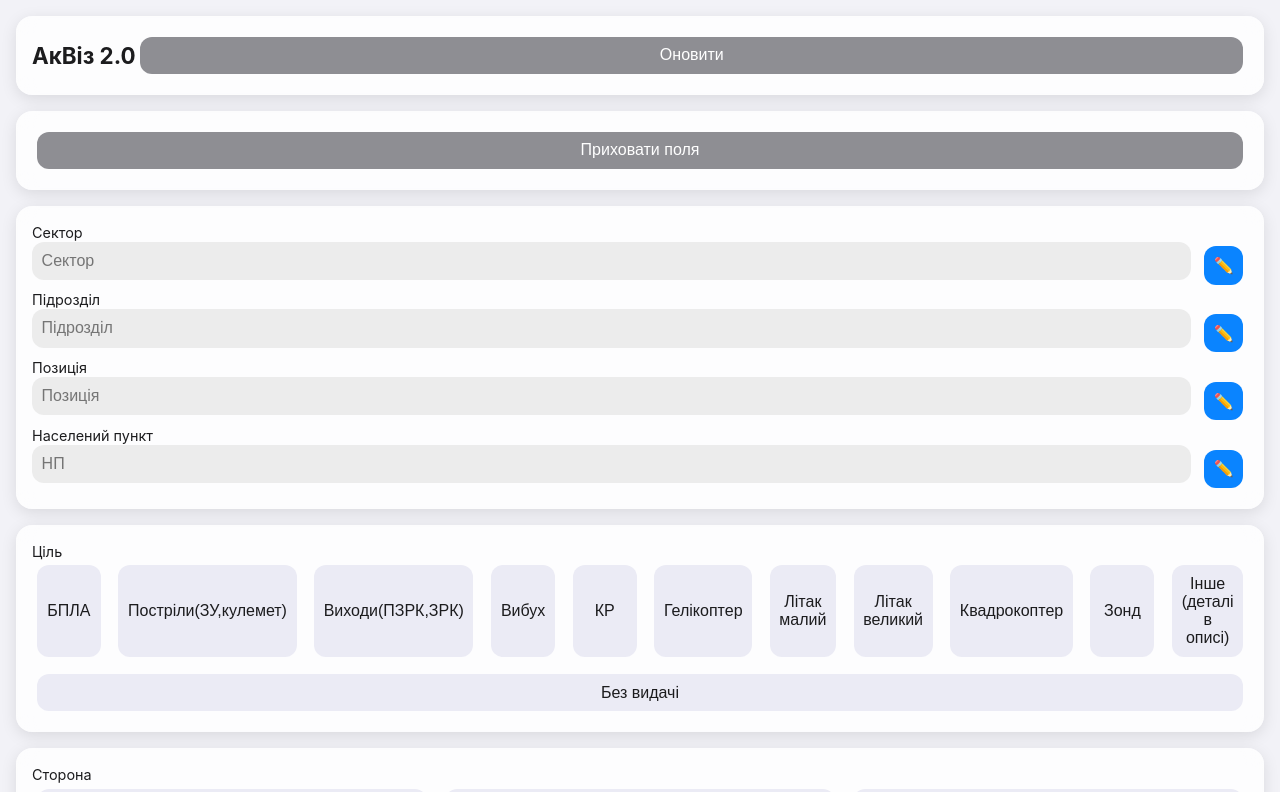
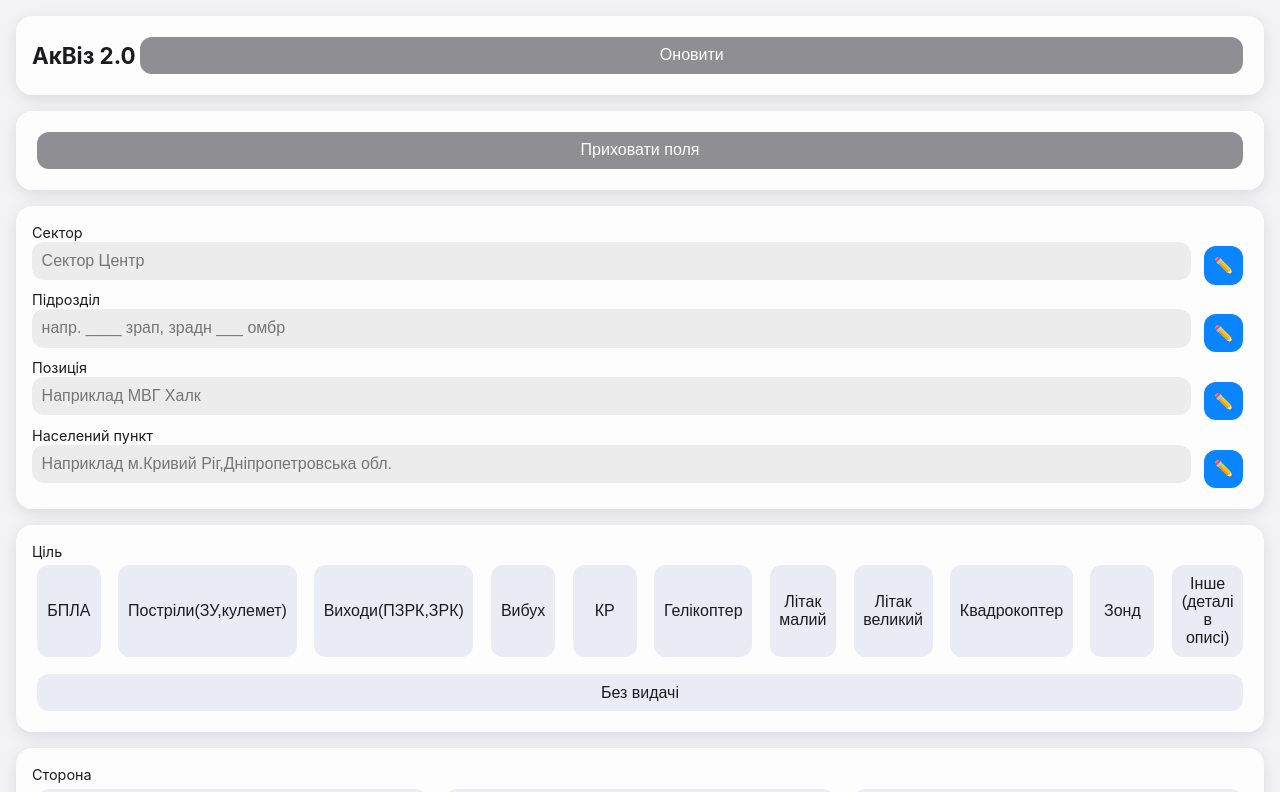
Before and after one commit to lolittajdm-alt/akviz0.2, a Next.js app: page / in a window 1280 px wide. Shown: the top 792 px of the page. Built offline with nearby package versions, Linux system fonts and the light colour scheme.

Commit message:
Update index.js

```diff
--- a/pages/index.js
+++ b/pages/index.js
@@ -195,7 +195,7 @@ export default function Home() {
         value={form.sector}
         onChange={handleChange}
         style={iosInput}
-        placeholder="Сектор"
+        placeholder="Сектор Центр"
       />
       <button onClick={() => toggleLock("sector")} style={iosButton}>
         {locks.sector ? "🔒" : "✏️"}
@@ -209,7 +209,7 @@ export default function Home() {
         value={form.subdivision}
         onChange={handleChange}
         style={iosInput}
-        placeholder="Підрозділ"
+        placeholder="напр. ____ зрап, зрадн ___ омбр"
       />
       <button onClick={() => toggleLock("subdivision")} style={iosButton}>
         {locks.subdivision ? "🔒" : "✏️"}
@@ -223,7 +223,7 @@ export default function Home() {
         value={form.position}
         onChange={handleChange}
         style={iosInput}
-        placeholder="Позиція"
+        placeholder="Наприклад МВГ Халк"
       />
       <button onClick={() => toggleLock("position")} style={iosButton}>
         {locks.position ? "🔒" : "✏️"}
@@ -237,7 +237,7 @@ export default function Home() {
         value={form.location}
         onChange={handleChange}
         style={iosInput}
-        placeholder="НП"
+        placeholder="Наприклад м.Кривий Ріг,Дніпропетровська обл."
       />
       <button onClick={() => toggleLock("location")} style={iosButton}>
         {locks.location ? "🔒" : "✏️"}
```
